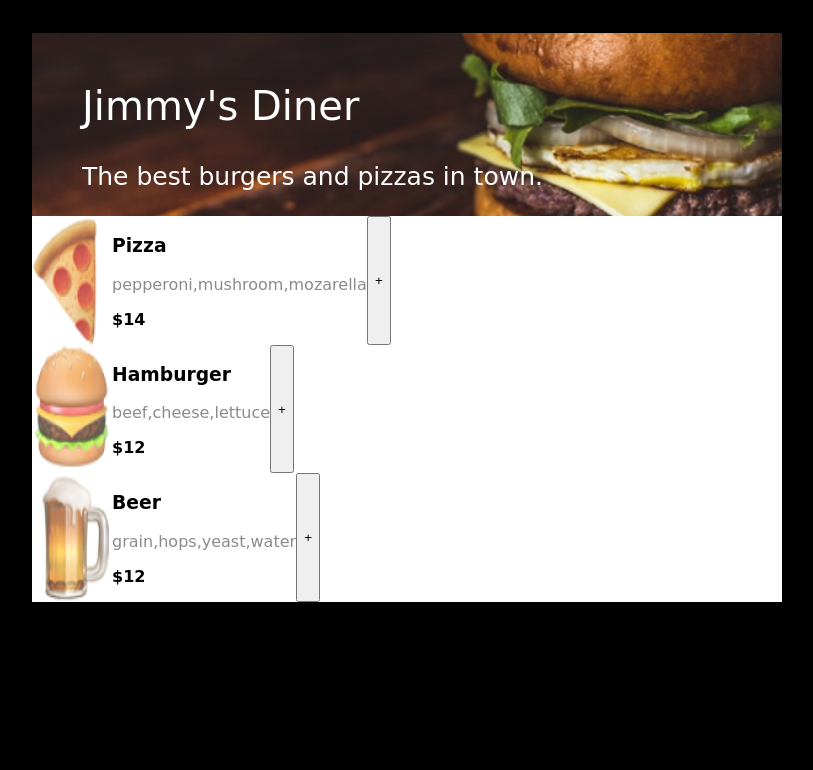
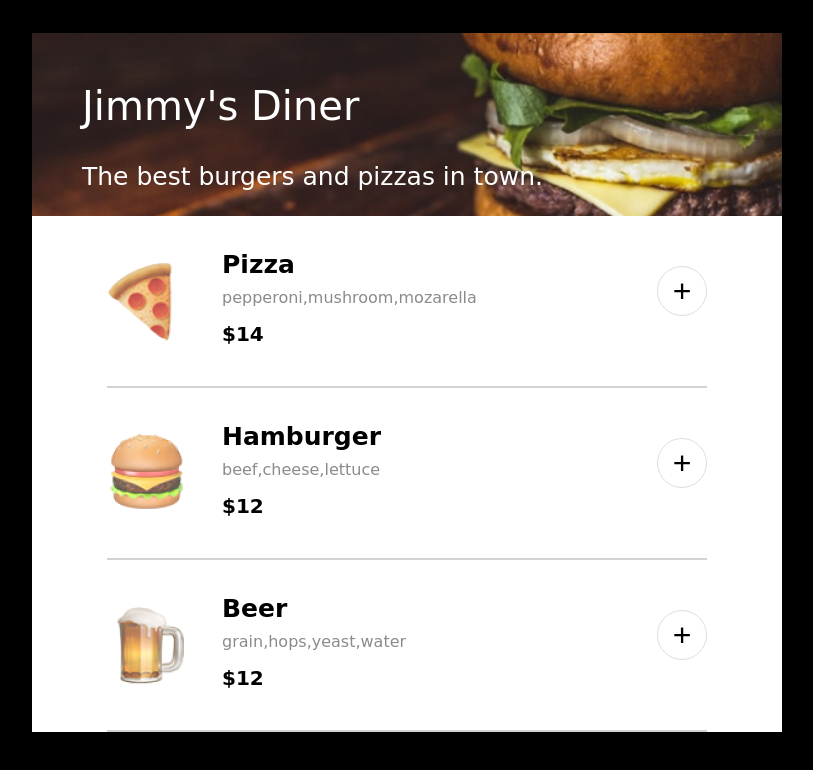
Before and after one commit to HunterKELL/Restaurant-App, a plain HTML site: page index.html in a window 1280 px wide. Shown: the whole page, without its empty margins (233-1046 px from the left). Drawn offline with Linux system fonts and the light colour scheme; a web font is replaced by a local one.

Commit message:
Added some styles to food item divs

```diff
--- a/index.html
+++ b/index.html
@@ -22,7 +22,7 @@
     <div class="food-item-container">
         <div class="food-item">
             <img src="/Restaurant-App/images/pizza item graphic.png">
-            <div>
+            <div class="food-content">
                 <h3 class="food-item-name">Pizza</h3>
                 <p class="food-ingredients">pepperoni,mushroom,mozarella</p>
                 <p class="item-price">$14</p>
@@ -31,7 +31,7 @@
         </div>
         <div class="food-item">
             <img src="/Restaurant-App/images/hamburger item graphic.png">
-            <div>
+            <div class="food-content">
                 <h3 class="food-item-name">Hamburger</h3>
                 <p class="food-ingredients">beef,cheese,lettuce</p>
                 <p class="item-price">$12</p>
@@ -40,7 +40,7 @@
         </div>
         <div class="food-item">
             <img src="/Restaurant-App/images/beer item graphic.png">
-            <div>
+            <div class="food-content">
                 <h3 class="food-item-name">Beer</h3>
                 <p class="food-ingredients">grain,hops,yeast,water</p>
                 <p class="item-price">$12</p>
--- a/styles.css
+++ b/styles.css
@@ -39,22 +39,52 @@ body {
 
 .food-item-container {
     background-color: white;
+    display: flex;
+    flex-direction: column;
+    align-items: center;
     width: 750px;
 }
 
 .food-item {
     display: flex;
+    align-items: center;
+    width: 600px;
+    height: 170px;
+    line-height: 10px;
+    border-bottom: 2px solid #D2D2D2;;
+}
+
+.food-content {
+    flex-grow: 1;
+    margin-left: 15px;
+    padding: 20px;
 }
 
 .food-item-name{
     color: black;
+    font-size: 25px;
 }
 
 .food-ingredients{
     color: #8B8B8B;
+    font-size: 16px;
+    line-height: 5px;
 }
 
 .item-price {
     color: black;
     font-weight: bold;
+    font-size: 20px;
+    line-height: 28px;
 }
+
+.add-item-btn {
+    background-color: white;
+    width: 50px;
+    height: 50px;
+    align-self: flex-start;
+    margin-top: 50px;
+    font-size: 32px;
+    border-radius: 50px;
+    border: 1.5px solid #DEDEDE;
+}
```
